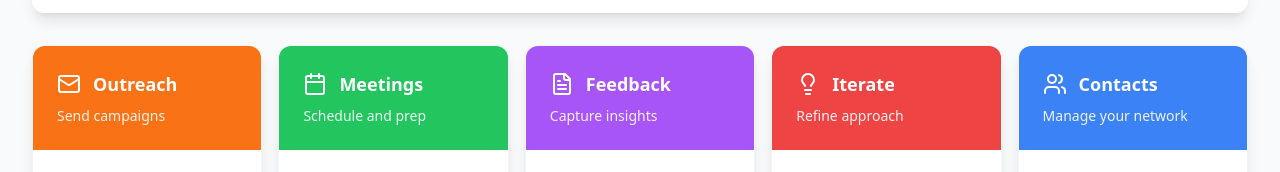
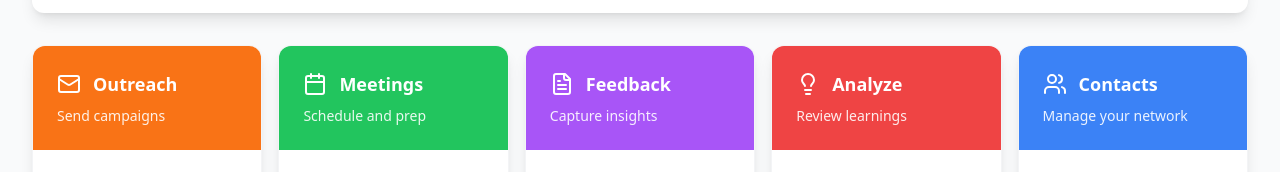
Before and after one commit to Ignite-Strategies/IgniteLegal-frontend, a React (Vite) app: page /relationship in a window 1280 px wide. Shown: the part 762-934 px from the top of the page. Built offline with nearby package versions, Linux system fonts and the light colour scheme.

Commit message:
Rename Iterate to Analyze in action cards

```diff
--- a/src/pages/Relationship.jsx
+++ b/src/pages/Relationship.jsx
@@ -44,9 +44,9 @@ export default function Relationship() {
       route: '/relationship-dashboard',
     },
     {
-      id: 'iterate',
-      title: 'Iterate',
-      description: 'Refine approach',
+      id: 'analyze',
+      title: 'Analyze',
+      description: 'Review learnings',
       icon: <Lightbulb className="h-6 w-6" />,
       cta: 'Review Learnings',
       color: 'bg-red-500',
```
